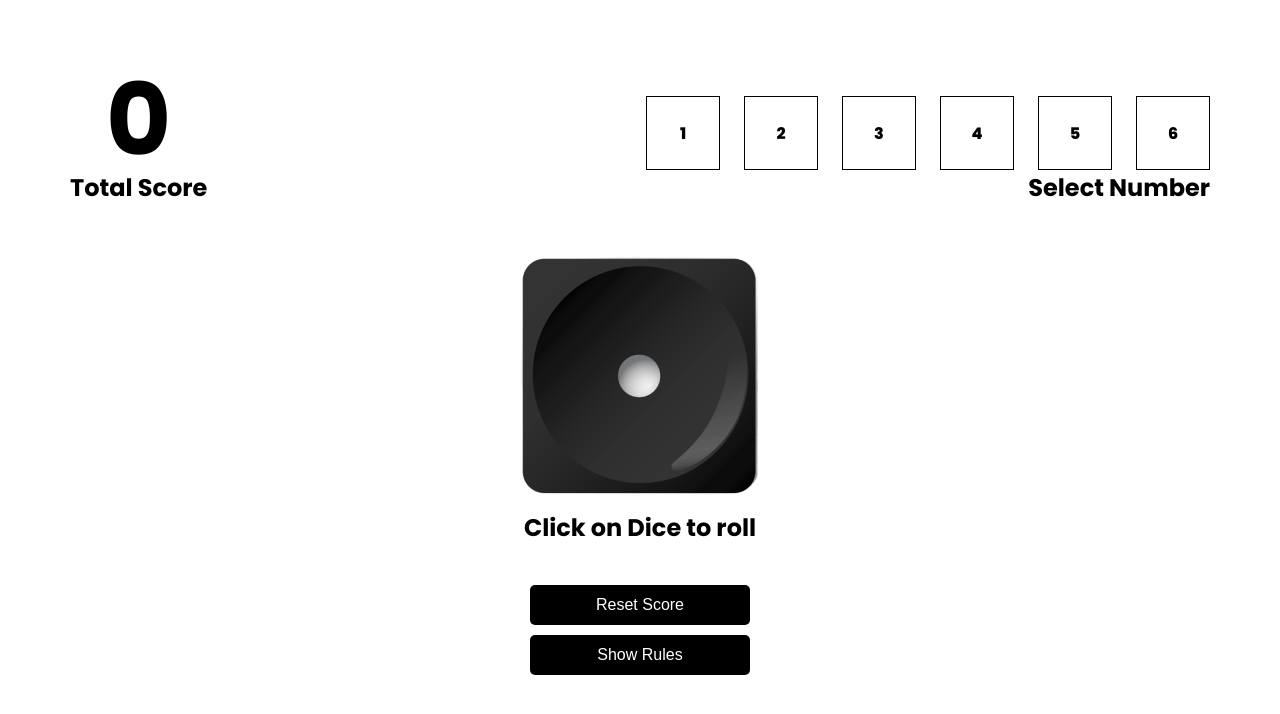
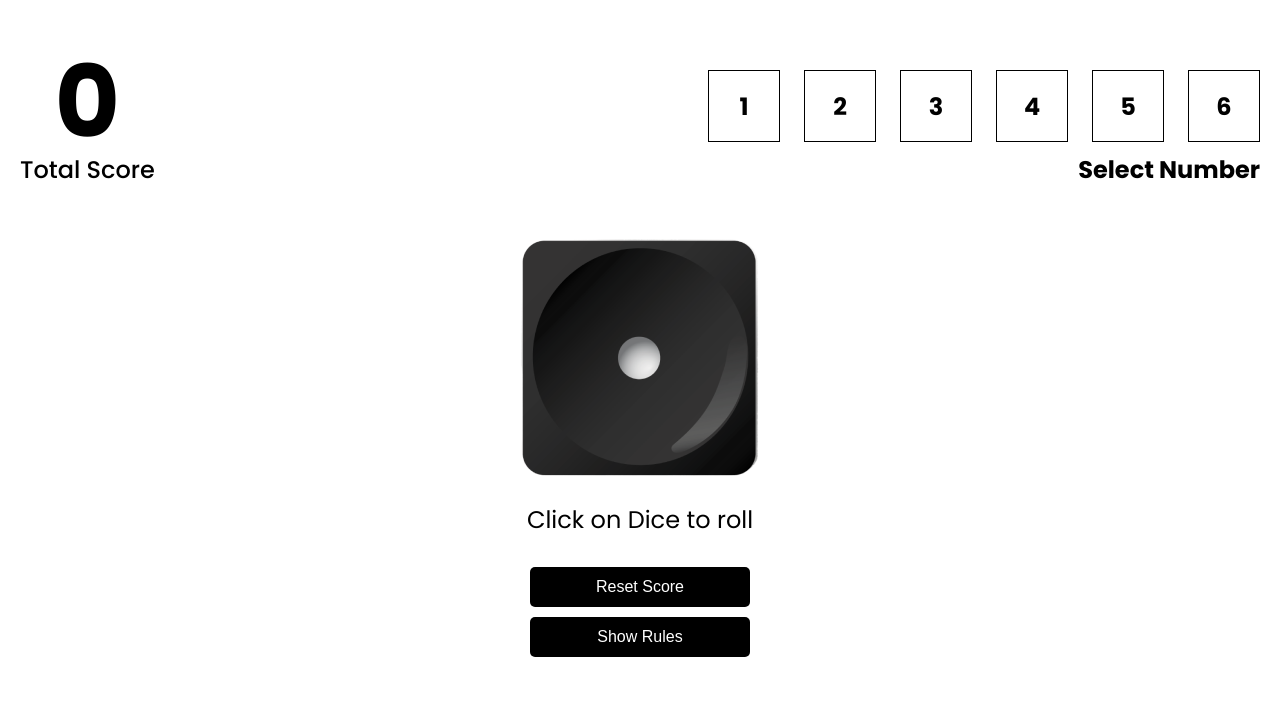
Before and after one commit to abdullah-zulfiqar0/dice-game-react, a React (Vite) app: page / in a window 1280 px wide. Both pictures are taken after a click on the button "Play Now". Shown: the top 714 px of the page. Built offline with nearby package versions, Linux system fonts and the light colour scheme.

Commit message:
Update App.css

```diff
--- a/src/App.css
+++ b/src/App.css
@@ -1,23 +1,32 @@
 @import url("https://fonts.googleapis.com/css2?family=Poppins:ital,wght@0,100;0,200;0,300;0,400;0,500;0,600;0,700;0,800;0,900;1,100;1,200;1,300;1,400;1,500;1,600;1,700;1,800;1,900&display=swap");
 
-:root {
-}
 * {
   margin: 0;
+  padding: 0;
+  box-sizing: border-box;
 }
 
 body {
   font-family: "Poppins", sans-serif;
 }
 
+/* Landing / Start Game Page Container */
 .container {
-  height: 100vh;
+  min-height: 100vh;
   max-width: 1180px;
   display: flex;
   margin: 0 auto;
-  height: 100vh;
   align-items: center;
+  justify-content: center;
+  padding: 20px;
+  gap: 30px;
 }
+
+.container img {
+  max-width: 100%;
+  height: auto;
+}
+
 .play-now-btn,
 .reset-btn {
   min-width: 220px;
@@ -28,7 +37,7 @@ body {
   border: 1px solid transparent;
   cursor: pointer;
   font-size: 16px;
-  transition: 0.4s ease-in;
+  transition: 0.3s ease-in;
 }
 
 .play-now-btn:hover,
@@ -36,180 +45,151 @@ body {
   background-color: white;
   border: 1px solid black;
   color: black;
-  transition: 0.3s ease-in;
+}
+
+.content {
+  display: flex;
+  flex-direction: column;
+  align-items: flex-end;
 }
 
 .content h1 {
   font-size: 96px;
   white-space: nowrap;
 }
+
+/* Gameplay Main Layout */
+.main-container {
+  max-width: 1280px;
+  margin: 0 auto;
+  padding: 40px 20px;
+}
+
+.top-section {
+  display: flex;
+  justify-content: space-between;
+  align-items: flex-end;
+  gap: 20px;
+}
+
+/* Score Section */
 .score-container {
   max-width: 200px;
   text-align: center;
-  h1 {
-    font-size: 100px;
-    line-height: 100px;
-  }
-  p {
-    font-size: 24px;
-    font-weight: 500px;
-  }
 }
+
+.score-container h1 {
+  font-size: 100px;
+  line-height: 100px;
+}
+
+.score-container p {
+  font-size: 24px;
+  font-weight: 500;
+  white-space: nowrap;
+}
+
+/* Number Selector Section */
+.numberselectedcontainer {
+  display: flex;
+  flex-direction: column;
+  align-items: flex-end;
+  gap: 10px;
+}
+
+.flex {
+  display: flex;
+  gap: 24px;
+}
+
 .box {
   height: 72px;
   width: 72px;
   border: 1px solid black;
   display: grid;
   place-items: center;
-  font-weight: 800;
+  font-size: 24px;
+  font-weight: 700;
+  cursor: pointer;
 }
+
 .selected {
   background-color: black;
   color: white;
 }
 
-.flex {
-  display: flex;
-  gap: 24px;
-}
-p {
+.numberselectedcontainer p {
   font-size: 24px;
   font-weight: 700;
 }
-.top-section {
-  display: flex;
-  justify-content: space-between;
-  align-items: end;
+
+.error {
+  color: red;
+  font-size: 16px !important;
+  font-weight: 400 !important;
+  height: 20px;
 }
-.numberselectedcontainer {
-  display: flex;
-  flex-direction: column;
-  align-items: end;
-}
-.main-container {
-  padding-top: 70px;
-  padding-right: 70px;
-  padding-left: 70px;
-  /* padding-top: 70px; */
-}
+
+/* Dice Roll Section */
 .dice-container {
   display: flex;
   justify-content: center;
   margin-top: 48px;
   flex-direction: column;
   align-items: center;
-  p {
-    font-size: 24px;
-  }
 }
+
+.dice-container p {
+  font-size: 24px;
+  margin-top: 10px;
+}
+
 .dice {
   cursor: pointer;
 }
 
-.error {
-  color: red;
+.dice img {
+  max-width: 250px;
+  width: 100%;
 }
 
+/* Buttons Container */
 .btns {
   display: flex;
   flex-direction: column;
   justify-content: center;
-
   align-items: center;
   gap: 10px;
-  margin-top: 40px;
+  margin-top: 30px;
 }
+
+/* Rules Section */
 .rulecont {
-  max-width: 600px;
-  margin: 40px auto 0;
+  max-width: 800px;
+  margin: 30px auto 0;
   background-color: #fbf1f1;
-  padding: 24px 32px;
+  padding: 20px;
   border-radius: 10px;
 }
 
 .rulecont h2 {
-  font-size: 28px;
+  font-size: 24px;
   font-weight: 600;
-  margin-bottom: 16px;
+  margin-bottom: 12px;
 }
 
 .rulecont .text p {
-  font-size: 19px;
+  font-size: 16px;
   font-weight: 400;
   line-height: 1.4;
-  margin-bottom: 4px;
+  margin-bottom: 6px;
 }
 
-@media (max-width: 900px) {
-  .container {
-    flex-direction: column;
-    height: auto;
-    padding: 40px 20px;
-    gap: 40px;
-    text-align: center;
-  }
+/* ========================================== */
+/* MEDIA QUERIES                  */
+/* ========================================== */
 
-  .content h1 {
-    font-size: 48px;
-    white-space: normal;
-  }
-
-  .main-container {
-    padding: 40px 20px;
-  }
-
-  .top-section {
-    flex-direction: column;
-    align-items: center;
-    gap: 24px;
-  }
-
-  .score-container h1 {
-    font-size: 60px;
-    line-height: 60px;
-  }
-
-  .numberselectedcontainer {
-    align-items: center;
-  }
-
-  .flex {
-    gap: 12px;
-    flex-wrap: wrap;
-    justify-content: center;
-  }
-
-  .box {
-    height: 56px;
-    width: 56px;
-    font-size: 18px;
-  }
-
-  .dice-container img {
-    width: 180px;
-    height: auto;
-  }
-
-  .play-now-btn,
-  .reset-btn {
-    width: 100%;
-    max-width: 280px;
-  }
-
-  .rulecont {
-    max-width: 90%;
-    padding: 20px;
-  }
-
-  .rulecont h2 {
-    font-size: 22px;
-  }
-
-  .rulecont .text p {
-    font-size: 16px;
-  }
-}
-media (max-width: 768px) {
+@media (max-width: 768px) {
   /* Landing Screen */
   .container {
     flex-direction: column;
```
